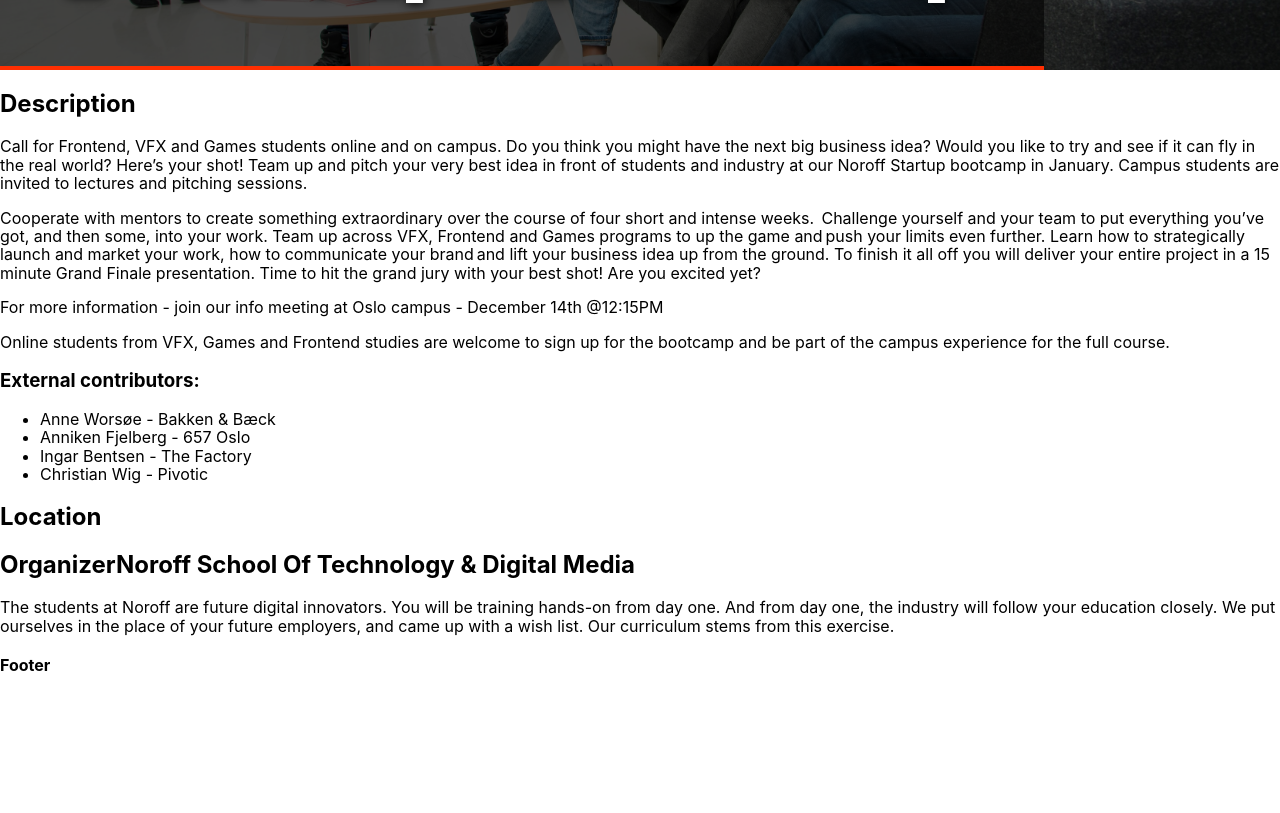
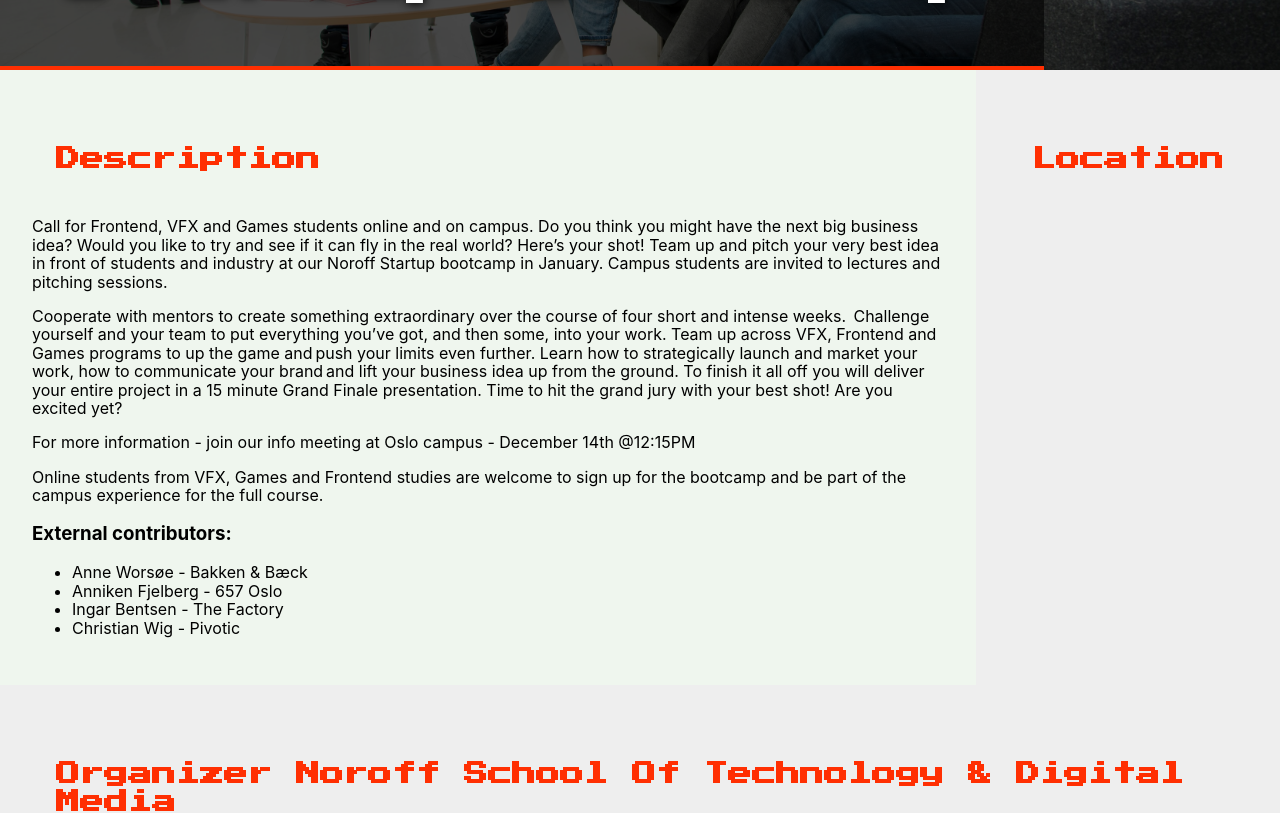
Before and after one commit to mannuelf/startup-bootcamp, a React (Create React App) app: page / in a window 1280 px wide. Shown: the part 400-1213 px from the top of the page. Before the commit the page ends 1096 px from the top, so only its background shows below. Built offline with nearby package versions, Linux system fonts and the light colour scheme.

Commit message:
work work

```diff
--- a/src/App.js
+++ b/src/App.js
@@ -16,7 +16,10 @@
         </div>
       </section>
         <section className="row">
-        <h2>Description</h2>
+           <div className="grid">
+               <article className="grid-item bg-color-a">
+                   <div className="inner-padding">
+                       <h2 className="page-title">Description</h2>
                        <p>Call for Frontend, VFX and Games students online and on campus. Do you think you might have the next big business idea? Would you like to try and see if it can fly in the real world? Here’s your shot! Team up and pitch your very best idea in front of students and industry at our Noroff Startup bootcamp in January. Campus students are invited to lectures and pitching sessions.</p>
                        <p>Cooperate with mentors to create something extraordinary over the course of four short and intense weeks.  Challenge yourself and your team to put everything you’ve got, and then some, into your work. Team up across VFX, Frontend and Games programs to up the game and push your limits even further. Learn how to strategically launch and market your work, how to communicate your brand and lift your business idea up from the ground. To finish it all off you will deliver your entire project in a 15 minute Grand Finale presentation. Time to hit the grand jury with your best shot! Are you excited yet?</p>
                        <p>For more information - join our info meeting at Oslo campus - December 14th @12:15PM</p>
@@ -28,16 +31,25 @@
                            <li>Ingar Bentsen - The Factory</li>
                            <li>Christian Wig - Pivotic</li>
                        </ul>
+                   </div>
+               </article>
+               <aside className="grid-item bg-color-b">
+                   <div className="inner-padding">
+                       <h2 className="page-title">Location</h2>
+                   </div>
+               </aside>
+           </div>
         </section>
         <section className="row">
-        <h2>Location</h2>
-        </section>
-        <section className="row">
-            <h2>OrganizerNoroff School Of Technology & Digital Media</h2>
+            <div className="inner-padding">
+                <h2 className="page-title">Organizer Noroff School Of Technology & Digital Media</h2>
                 <p>The students at Noroff are future digital innovators. You will be training hands-on from day one. And from day one, the industry will follow your education closely. We put ourselves in the place of your future employers, and came up with a wish list. Our curriculum stems from this exercise.</p>
+            </div>
         </section>
         <footer className="footer">
-        <h4>Footer</h4>
+            <div className="inner-padding">
+                <h4 className="page-title">Noroff Fagskole</h4>
+            </div>
         </footer>
     </div>
   );
--- a/src/css/App.css
+++ b/src/css/App.css
@@ -7,6 +7,11 @@
   --honey-dew: #EFF6EE;
   --deep-carmine-pink: #F02D3A;
   --white: #FFFFFF;
+  --off-white: #EEEEEE;
+}
+
+body {
+  background-color: var(--off-white);
 }
 
 .App-header {
@@ -29,7 +34,7 @@
   height: 100px;
   background-color: var(--brand-red);
   background-image: url("../img/noroff-logo.png");
-  background-repeat: no-repe  at;
+  background-repeat: no-repeat;
   background-size: 190px;
   background-position: center center;
 }
@@ -82,3 +87,39 @@
 .inner-padding {
   padding: 2em;
 }
+
+.page-title {
+  font-family: 'Press Start 2P', cursive;
+  color: var(--brand-red);
+  padding: 1em;
+  width: available;
+}
+
+.grid {
+  display: flex;
+  flex-direction: column;
+}
+
+.grid-item {
+  flex-grow: 1;
+}
+
+.bg-color-a {
+  background-color: var(--honey-dew);
+}
+
+@media screen and (min-width: 768px) {
+  .grid {
+    display: flex;
+    flex-direction: row;
+  }
+
+  .grid-item {
+    flex-grow: 1;
+  }
+}
+
+.footer {
+  color: var(--white);
+  background-color: var(--brand-red);
+}
```
Also changed, not shown: 1 other file (tests, documents, lock files or other folders). Lines whose indentation alone changed are shown as unchanged.
